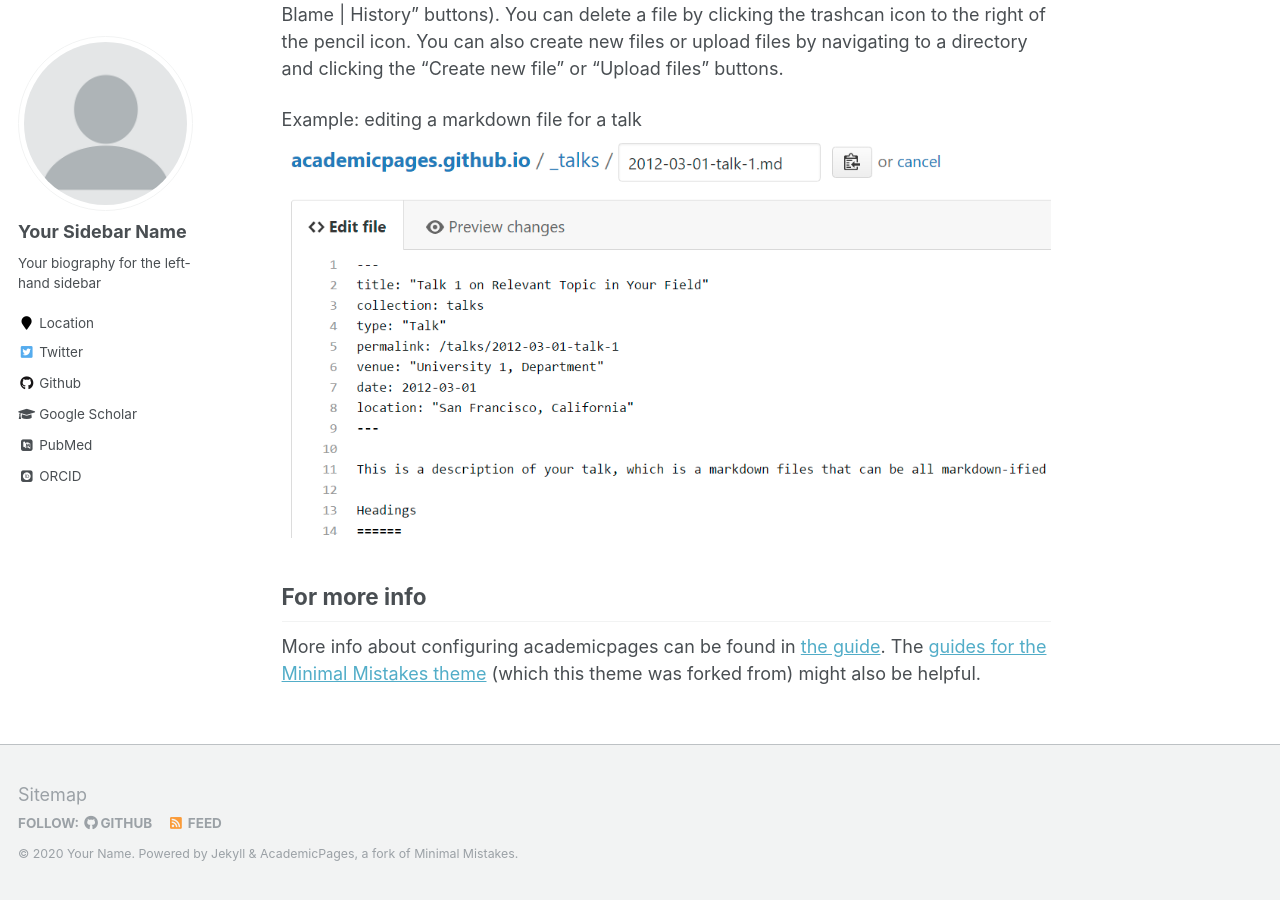
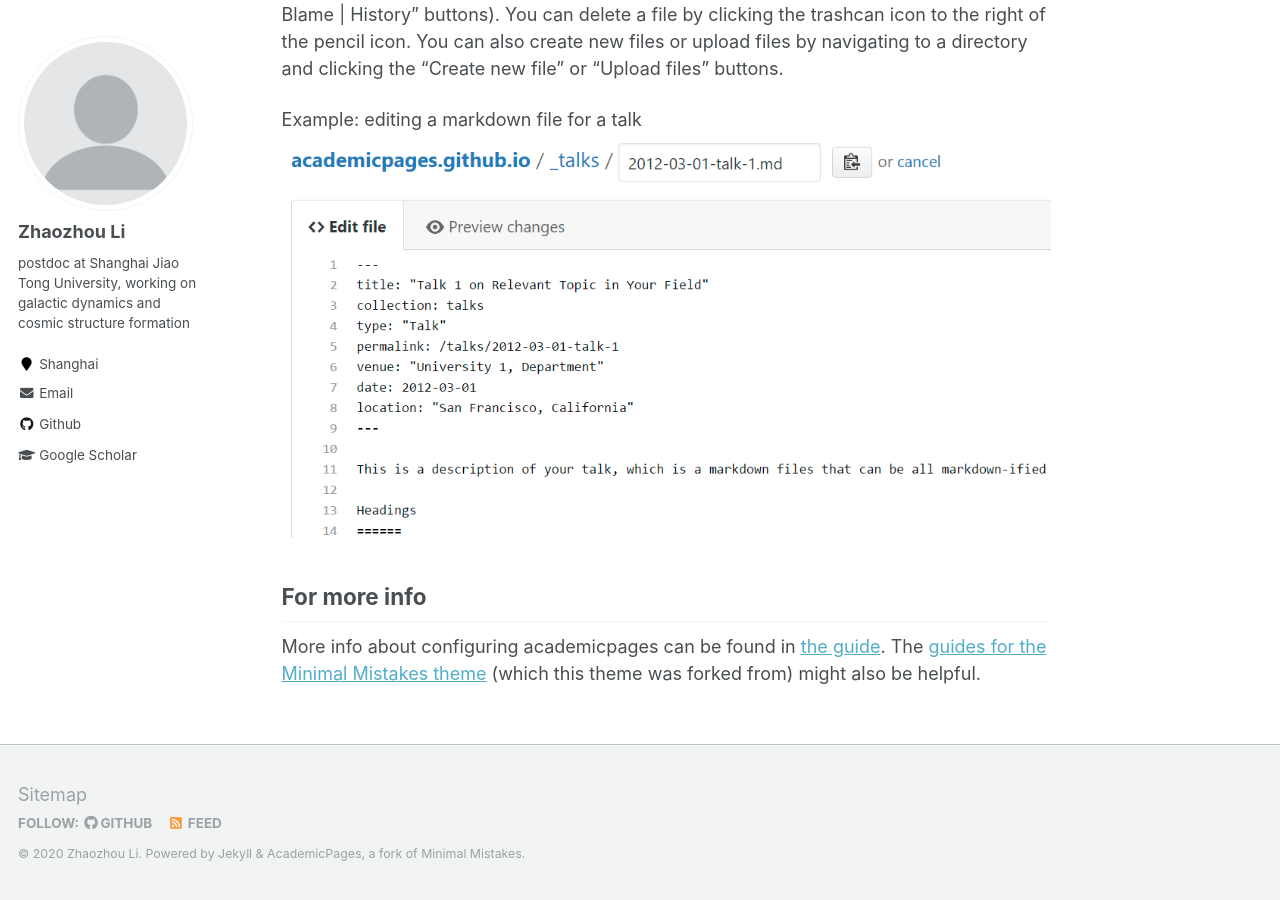
Before and after one commit to syrte/syrte.github.io-jekyll, a Jekyll site: the page built from _pages/about.md, in a window 1280 px wide and 900 px high, scrolled down 2463 px. Built offline with Jekyll 4.4.1, drawn with Linux system fonts in a browser that asks for light colours; some web fonts are replaced; some of the changed text lies outside the part shown.

Commit message:
update configuration

```diff
--- a/_config.yml
+++ b/_config.yml
@@ -7,13 +7,13 @@
 
 # Site Settings
 locale                   : "en-US"
-title                    : "Your Name / Site Title"
+title                    : "Zhaozhou Li"
 title_separator          : "-"
-name                     : &name "Your Name"
-description              : &description "personal description"
-url                      : https://academicpages.github.io # the base hostname & protocol for your site e.g. "https://mmistakes.github.io"
+name                     : &name "Zhaozhou Li"
+description              : &description "astrophysicist"
+url                      : https://syrte.github.io # the base hostname & protocol for your site e.g. "https://mmistakes.github.io"
 baseurl                  : "" # the subpath of your site, e.g. "/blog"
-repository               : "academicpages/academicpages.github.io"
+repository               : "syrte/syrte.github.io"
 teaser                   :  # filename of teaser fallback teaser image placed in /images/, .e.g. "500x300.png"
 breadcrumbs              : false # true, false (default)
 words_per_minute         : 160
@@ -80,14 +80,14 @@ analytics:
 
 # Site Author
 author:
-  name             : "Your Sidebar Name"
+  name             : "Zhaozhou Li"
   avatar           : "profile.png"
-  bio              : "Your biography for the left-hand sidebar"
-  location         : "Location"
+  bio              : "postdoc at Shanghai Jiao Tong University, working on galactic dynamics and cosmic structure formation"
+  location         : "Shanghai"
   employer         :
-  pubmed           : "https://www.ncbi.nlm.nih.gov/pubmed/?term=john+snow"
-  googlescholar    : "http://yourfullgooglescholarurl.com"
-  email            :
+  pubmed           :
+  googlescholar    : "https://scholar.google.com/citations?user=RxQHlEcAAAAJ"
+  email            : "lizz.astro@gmail.com"
   researchgate     :  # example: "https://www.researchgate.net/profile/yourprofile"
   uri              :
   bitbucket        :
@@ -96,20 +96,20 @@ author:
   flickr           :
   facebook         :
   foursquare       :
-  github           : "academicpages"
+  github           : "syrte"
   google_plus      :
   keybase          :
   instagram        :
   impactstory      : #"https://profiles.impactstory.org/u/xxxx-xxxx-xxxx-xxxx"
   lastfm           :
   linkedin         :
-  orcid            : "http://orcid.org/yourorcidurl"
+  orcid            : #"http://orcid.org/yourorcidurl"
   pinterest        :
   soundcloud       :
   stackoverflow    : # http://stackoverflow.com/users/123456/username
   steam            :
   tumblr           :
-  twitter          : "replacethistwitterhandle"
+  twitter          : #"replacethistwitterhandle"
   vine             :
   weibo            :
   xing             :
```
